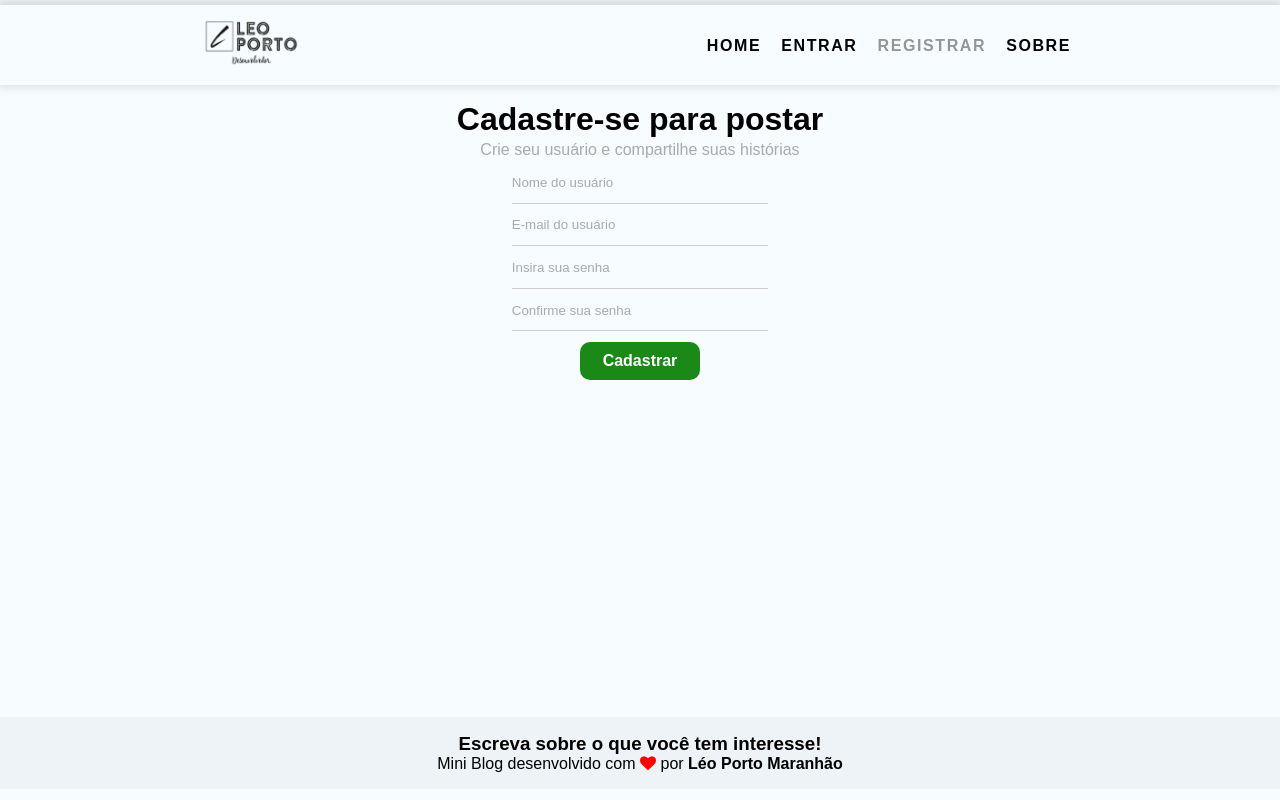
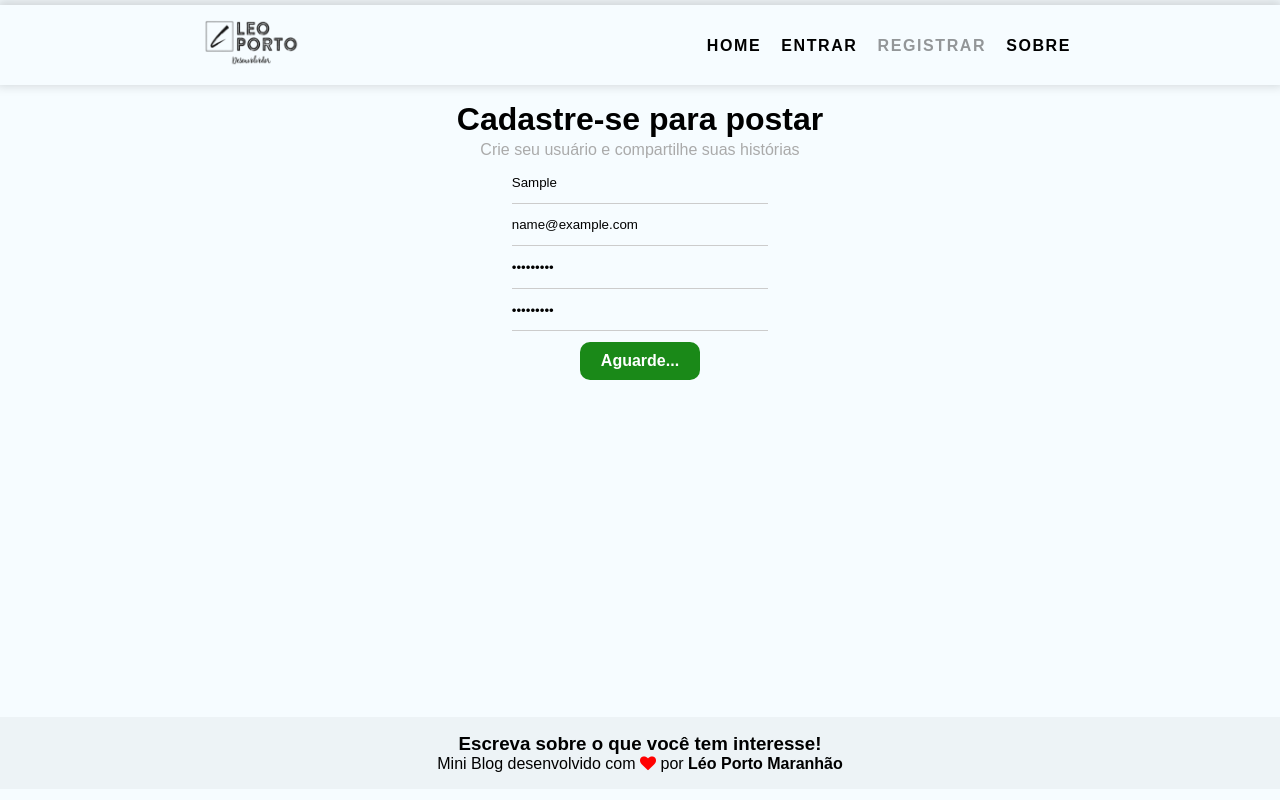
Before and after one commit to LeozinhoPortoM/react-miniblog, a React (Create React App) app: page /register in a window 1280 px wide. Both pictures are taken after typing "Sample", "name@example.com", "Sample123", "Sample123" into the empty fields and a click on the button "Cadastrar". Built offline with nearby package versions, Linux system fonts and the light colour scheme; no server answers; the HTML template or start-up script is replaced by a standard one.

Commit message:
setting user authentication and user create

```diff
--- a/src/pages/Register/index.jsx
+++ b/src/pages/Register/index.jsx
@@ -1,6 +1,8 @@
 import "./style.css";
 
 import { useState, useEffect } from "react";
+
+import { useAuthentication } from "../../hooks/useAuthentication";
 
 export default function Register() {
   const [displayName, setDisplayName] = useState("");
@@ -9,7 +11,9 @@
   const [confirmPassword, setConfirmPassword] = useState("");
   const [error, setError] = useState("");
 
-  const handleSubmit = (e) => {
+  const { createUser, error: authError, loading } = useAuthentication();
+
+  const handleSubmit = async (e) => {
     e.preventDefault();
 
     setError("");
@@ -21,10 +25,18 @@
       return;
     }
 
-    console.log(user);
+    const res = await createUser(user);
+
+    console.log(res);
 
     handleClear();
   };
+
+  useEffect(() => {
+    if (authError) {
+      setError(authError);
+    }
+  }, [authError]);
 
   const handleClear = () => {
     setDisplayName("");
@@ -78,7 +90,12 @@
             onChange={(e) => setConfirmPassword(e.target.value)}
           />
         </label>
-        <button className="btn">Cadastrar</button>
+        {!loading && <button className="btn">Cadastrar</button>}
+        {loading && (
+          <button className="btn" disabled>
+            Aguarde...
+          </button>
+        )}
         {error && <p className="error">{error}</p>}
       </form>
     </div>
```
